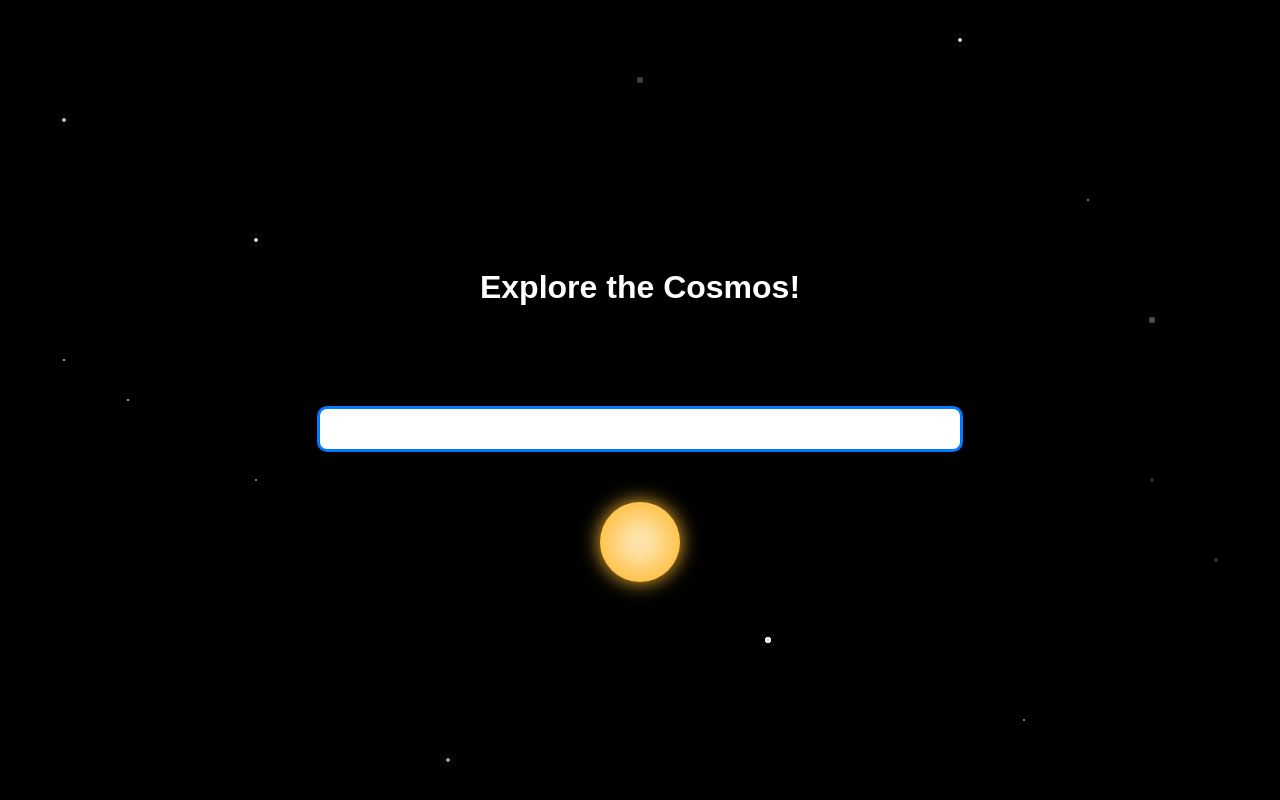
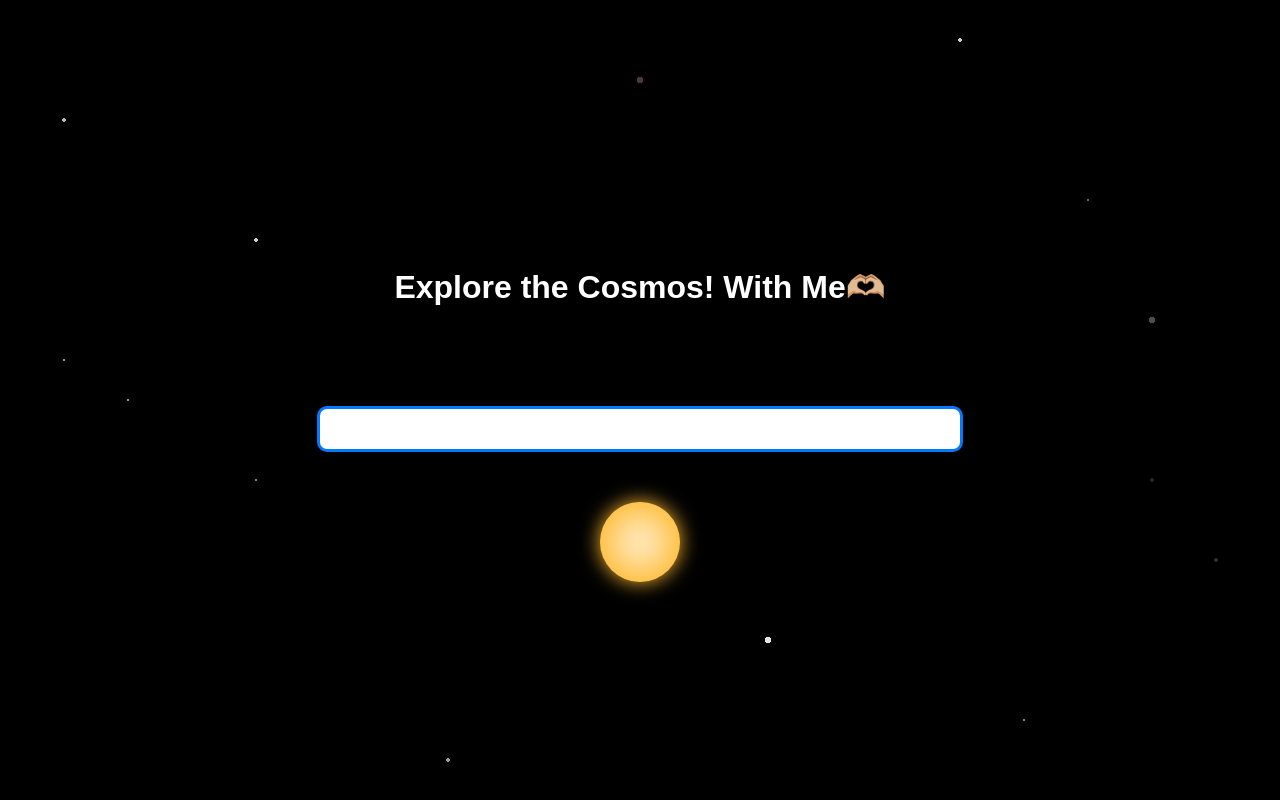
Before and after one commit to Tanishqstar/Space-Facts, a plain HTML site: page index.html in a window 1280 px wide. Drawn offline with Linux system fonts and the light colour scheme.

Commit message:
Update index.html

```diff
--- a/index.html
+++ b/index.html
@@ -88,7 +88,6 @@
                 radial-gradient(circle at 50% 10%, rgba(255, 182, 193, 0.3) 3px, transparent 3px),
                 radial-gradient(circle at 10% 50%, rgba(255, 255, 255, 0.6) 1px, transparent 1px),
                 radial-gradient(circle at 90% 60%, rgba(255, 182, 193, 0.2) 2px, transparent 2px),
-                /* ... Add more radial-gradient for more stars as needed ... */
                 radial-gradient(circle at 5% 15%, rgba(255, 255, 255, 0.7) 2px, transparent 2px),
                 radial-gradient(circle at 85% 25%, rgba(255, 255, 255, 0.4) 1px, transparent 1px),
                 radial-gradient(circle at 60% 80%, rgba(255, 255, 255, 0.9) 3px, transparent 3px),
@@ -99,8 +98,6 @@
                 radial-gradient(circle at 5% 45%, rgba(255, 255, 255, 0.6) 1px, transparent 1px),
                 radial-gradient(circle at 95% 70%, rgba(255, 255, 255, 0.2) 2px, transparent 2px);
         }
-
-        /* Blinking Star Animation */
         @keyframes blink {
             0%, 100% { opacity: 1; }
             50% { opacity: 0.2; }
@@ -113,7 +110,7 @@
 </head>
 <body>
     <div class="container">
-        <h1>Explore the Cosmos!</h1>
+        <h1>Explore the Cosmos! With Me🫶🏼</h1>
 
         <div id="fact-container">
             <div id="fact-display"></div>
```
